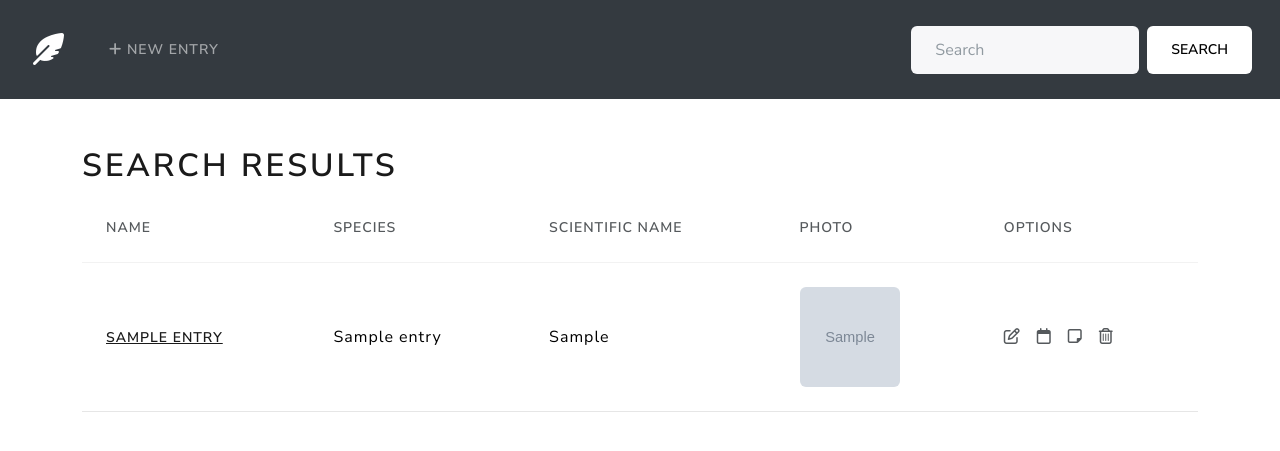
After one commit to NicoGiuliani/ams, a Django app: template ams/templates/search.html in a window 1280 px wide. The commit adds this page. Shown: the top 451 px of the page. Run offline with Django 4.2, Linux system fonts and the light colour scheme; the template is opened without the code that fills it: values that come from a table or form of the project are taken from there, others are empty; tables that the repository leaves empty hold one stand-in row (values such as "Sample post"); grey boxes marked "Sample" are stand-in pictures; some libraries are stand-ins or nearby versions.

Commit message:
Got search working

```diff
--- a/ams/ams/urls.py
+++ b/ams/ams/urls.py
@@ -18,10 +18,12 @@ from django.conf import settings
 from django.contrib import admin
 from django.urls import path, include
 from django.conf.urls.static import static
+from django.contrib.staticfiles.urls import staticfiles_urlpatterns
 
 urlpatterns = [
     path("admin/", admin.site.urls),
     path("", include("app.urls")),
 ]
 
+urlpatterns += staticfiles_urlpatterns()
 urlpatterns += static(settings.MEDIA_URL, document_root=settings.MEDIA_ROOT)
--- a/ams/app/models.py
+++ b/ams/app/models.py
@@ -2,23 +2,6 @@ import datetime
 from django.db import models
 from django.utils.html import mark_safe
 from sorl.thumbnail import ImageField
-
-
-# Create your models here.
-class FeedingSchedule(models.Model):
-    created_at = models.DateTimeField(auto_now_add=True)
-    food_type = models.CharField(max_length=50, blank=True, null=True)
-    food_quantity = models.IntegerField(blank=True, null=True)
-    last_fed_date = models.DateField(blank=True, null=True)
-    feed_interval = models.IntegerField(blank=True, null=True)
-    next_feed_date = models.DateField(blank=True, null=True)
-
-    def save(self, *args, **kwargs):
-        if self.feed_interval and self.next_feed_date is None:
-            self.next_feed_date = self.last_fed_date + datetime.timedelta(
-                days=self.feed_interval
-            )
-        super(FeedingSchedule, self).save(*args, **kwargs)
 
 
 class Entry(models.Model):
@@ -29,9 +12,6 @@ class Entry(models.Model):
     sex = models.CharField(max_length=10)
     date_acquired = models.DateField()
     photo = ImageField(upload_to="images/", blank=True, null=True)
-    feeding_schedule = models.OneToOneField(
-        FeedingSchedule, on_delete=models.SET_NULL, blank=True, null=True
-    )
 
     def img_preview(self):
         return mark_safe(f"<img src='{self.photo.url}' width='300' />")
@@ -47,3 +27,13 @@ class Note(models.Model):
     created_at = models.DateTimeField(auto_now_add=True)
     belongs_to = models.ForeignKey(Entry, on_delete=models.CASCADE)
     text = models.CharField(max_length=500, blank=True, null=True)
+
+
+class FeedingSchedule(models.Model):
+    created_at = models.DateTimeField(auto_now_add=True)
+    belongs_to = models.OneToOneField(Entry, on_delete=models.CASCADE)
+    food_type = models.CharField(max_length=50, blank=True, null=True)
+    food_quantity = models.IntegerField(blank=True, null=True)
+    last_fed_date = models.DateField(blank=True, null=True)
+    feed_interval = models.IntegerField(blank=True, null=True)
+    next_feed_date = models.DateField(blank=True, null=True)
--- a/ams/app/urls.py
+++ b/ams/app/urls.py
@@ -10,4 +10,5 @@ urlpatterns = [
     path("delete/<int:id>", views.delete, name="delete"),
     path("schedule/<int:id>", views.schedule, name="schedule"),
     path("delete_schedule/<int:id>", views.delete_schedule, name="delete_schedule"),
+    path("search/", views.search, name="search"),
 ]
--- a/ams/templates/feeding_schedule.html
+++ b/ams/templates/feeding_schedule.html
@@ -13,6 +13,7 @@
     {{ form.as_p }}
     <input class="btn btn-dark" type="submit" value="Submit"/>
     <a href='{% url "delete_schedule" entry.id %}' class="btn btn-danger">Delete feeding schedule</a>
+    <a href="{% url 'entry' entry.id %}" class="btn btn-light" style="position:absolute;top:108px;left:20px">Back</a>
   </form>
 </div>
 {% endblock %}
--- a/ams/templates/navbar.html
+++ b/ams/templates/navbar.html
@@ -25,8 +25,9 @@
           </a>
         </li>
       </ul>
-      <form class="d-flex">
-        <input class="form-control me-sm-2 rounded" type="search" placeholder="Search">
+      <form class="d-flex" action="{% url 'search' %}" method="GET" enctype="multipart/form-data">
+        {% csrf_token %}
+        <input class="form-control me-sm-2 rounded" type="search" name="query" placeholder="Search">
         <button class="btn btn-secondary my-2 my-sm-0 rounded" type="submit">Search</button>
       </form>
     </div>
--- a/ams/templates/notes.html
+++ b/ams/templates/notes.html
@@ -21,10 +21,10 @@
           {% if notes %}
           {% for note in notes %}
           <tr>
-            <td class="col-9">
+            <td class="col-8">
               {{note.text}}
             </td>
-            <td class="col-3">
+            <td class="col-4">
               {{note.created_at}}
             </td>
           </tr>
@@ -42,5 +42,6 @@
       </form>
     </div>
   </div>
+  <a href="{% url 'entry' entry.id %}" class="btn btn-light" style="position:absolute;top:108px;left:20px">Back</a>
 </div>
 {% endblock %}
--- /dev/null
+++ b/ams/templates/search.html
@@ -0,0 +1,74 @@
+{% extends "base.html" %}
+{% load thumbnail %}
+
+{% block content %}
+<style>
+  .zoom {
+    transition: transform .2s;
+  }
+
+  .zoom:hover {
+    transform: scale(1.5);
+  }
+
+  .link {
+    padding: 15px;
+  }
+</style>
+<div class="container my-5">
+  <h1>Search Results</h1>
+
+
+<table class="table table-hover">
+  <thead>
+    <tr class="table">
+      <th scope="col">Name</th>
+      <th scope="col">Species</th>
+      <th scope="col">Scientific Name</th>
+      <th scope="col">Photo</th>
+      <th scope="col">Options</th>
+    </tr>
+  </thead>
+
+  <tbody>
+  {% for entry in entries %}
+  <div class="row-wrapper">
+    <tr class="table-light align-middle">
+      <th scope="row">
+        <a href="{% url 'entry' entry.id %}">
+        {{entry.name}}
+        </a>
+      </th>
+      <td>{{entry.common_name}}</td>
+      <td>{{entry.species}}</td>
+      <td>
+      {% thumbnail entry.photo "500x500" crop="center" as im %}
+        <a href="{% url 'entry' entry.id %}">
+          <img class="zoom rounded" src="{{ im.url }}" width="100px" height="100px" />
+        </a>
+      {% endthumbnail %}
+      </td>
+      <td>
+        <div class="menu_options d-flex flex-row gap-3">
+          <a href="{% url 'edit' entry.id %}" title="Edit basic information">
+            <i class="fa-regular fa-pen-to-square text-secondary"></i>
+          </a>
+          <a href="{% url 'schedule' entry.id %}" title="Create or change a feeding schedule">
+            <i class="fa-regular fa-calendar text-secondary"></i>
+          </a>
+          <a href="{% url 'notes' entry.id %}" title="View notes">
+            <i class="fa-regular fa-note-sticky text-secondary"></i>
+          </a>
+          <a href="{% url 'delete' entry.id %}">
+            <i class="fa-regular fa-trash-can text-secondary" title="Delete this entry"></i>
+          </a>
+        </div>
+      </td>
+    </tr>
+  </div>
+  {% endfor %}
+  </tbody>
+
+</table>
+</div>
+{% endblock %}
```
Also changed, not shown: ams/app/forms.py (+8 -2 lines), ams/app/views.py (+71 -27 lines), ams/templates/create_form.html (+5 -6 lines), ams/templates/entry.html (+9 -8 lines), ams/app/migrations/0001_initial.py.
